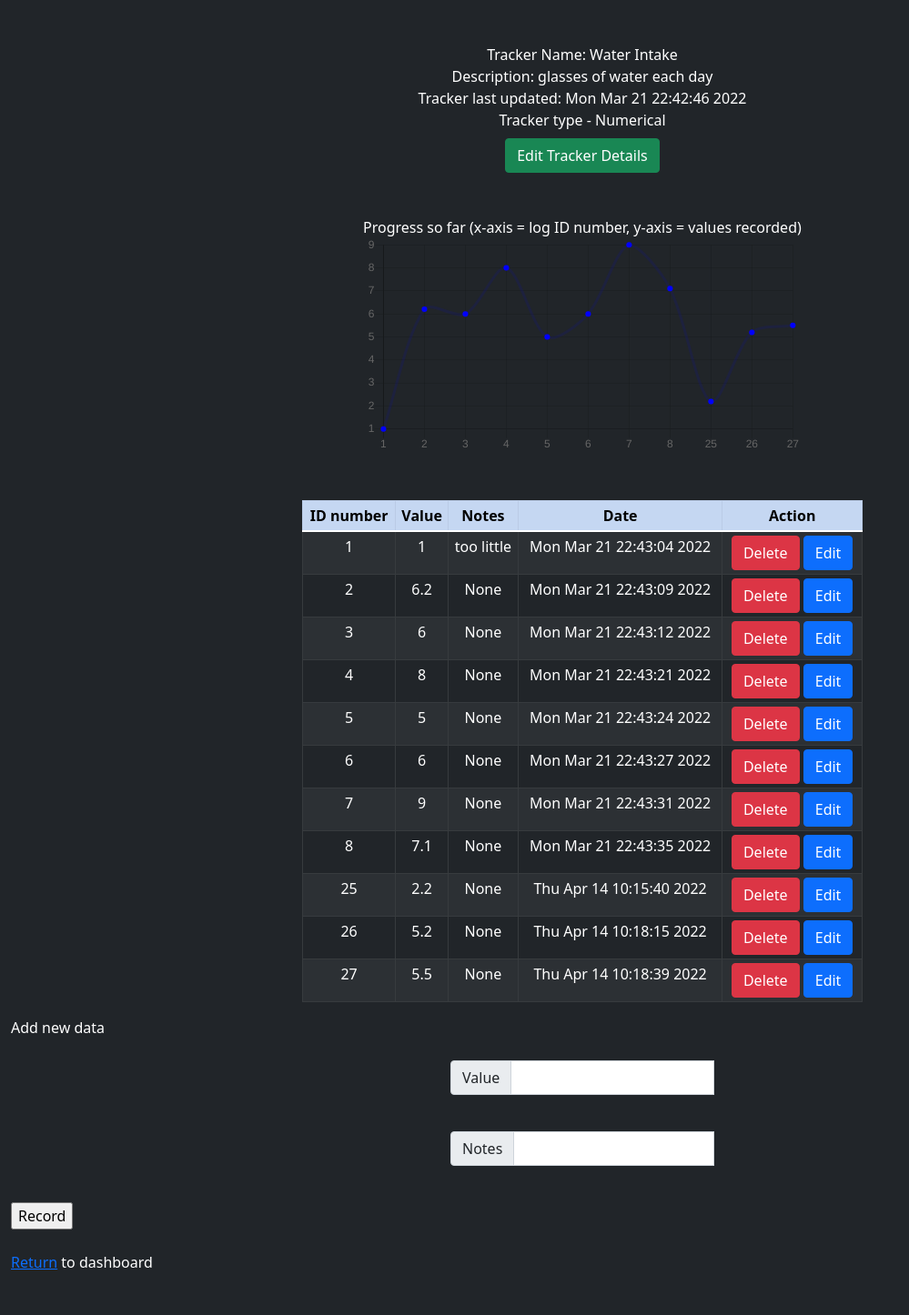
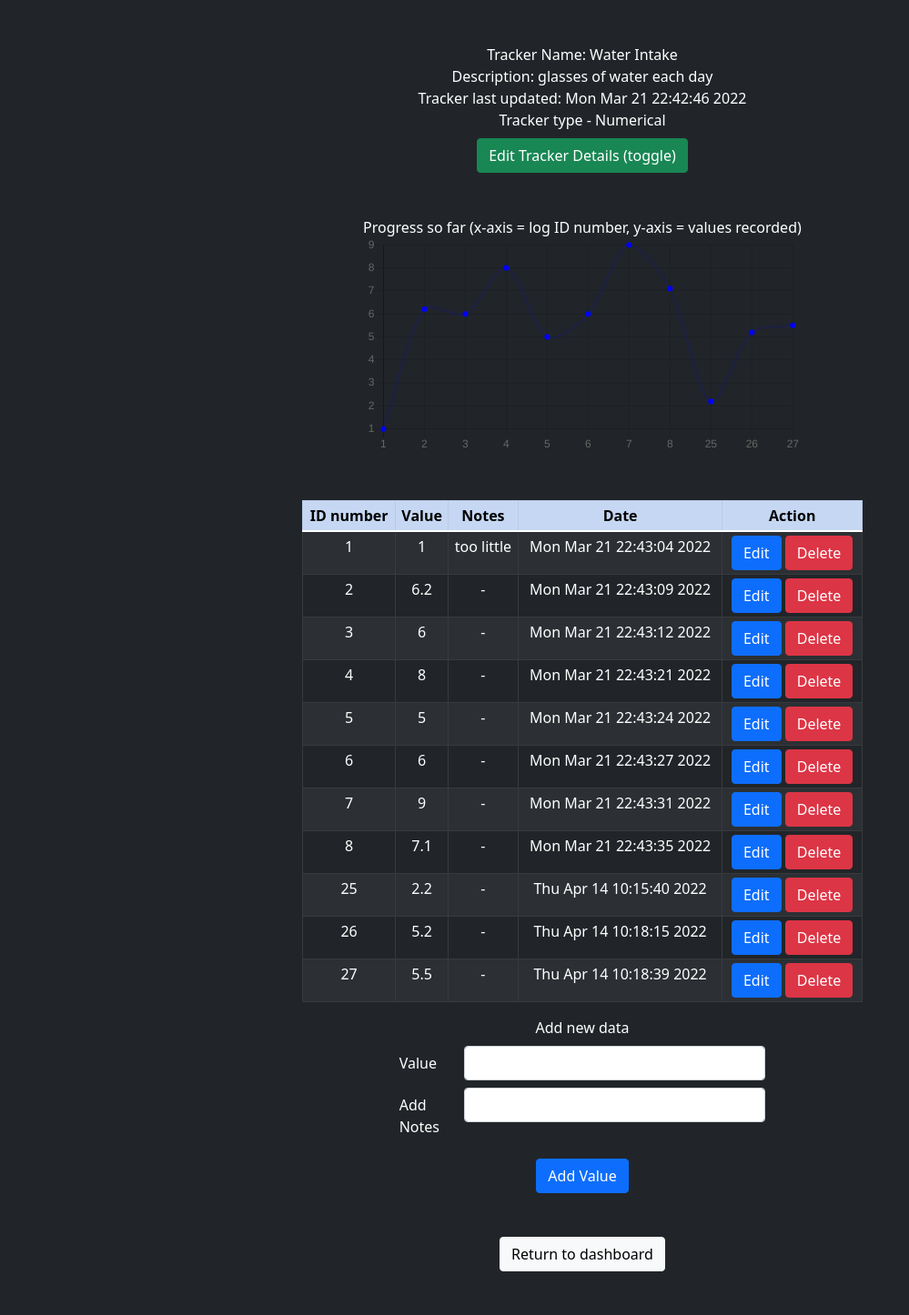
Before and after one commit to SayonilMitra/Quantified-Self-App, a Flask app: page /trackerdetails/1 in a window 1280 px wide. Shown: the whole page at 91% size, without its empty margins (0-999 px from the left). Before the commit the page ends 1396 px from the top, so only its background shows below. Run offline with Flask 2, Linux system fonts and the light colour scheme.

Commit message:
added some more Bootstrap to some forms

```diff
--- a/templates/trackerdetails.html
+++ b/templates/trackerdetails.html
@@ -27,7 +27,23 @@
 </div>
 <div class="row mt-2 justify-content-center">
     <div class="col-auto">
-        <a class="btn btn-success" href='/edittrackerform/{{tracker["tracker_id"]}}'>Edit Tracker Details</a>
+        <a class="btn btn-success" onclick="document.getElementById('edittrackerform').classList.toggle('d-none')">Edit
+            Tracker Details (toggle)</a>
+    </div>
+</div>
+<div class="row mt-3 d-none justify-content-center" id="edittrackerform">
+    <div class="col-auto">
+        <form action="/edittracker/{{tracker_id}}" method="post">
+            <label class="form-label" for="tracker_name">Tracker name</label>
+            <input class="form-control" type="text" name="tracker_name" id="tracker_name"> <br>
+            <label class="form-label" for="tracker_description">Tracker description</label>
+            <input class="form-control" type="text" name="tracker_description" id="tracker_description">
+        </form>
+    </div>
+    <div class="col-12 justify-content-center d-flex">
+        <div class="col-auto">
+            <input class="btn btn-primary mt-3" type="submit" value="Confirm">
+        </div>
     </div>
 </div>
 
@@ -69,7 +85,8 @@
 
 <div class="row mt-5 justify-content-center">
     <div class="col-6">
-        <table class="table thead-light table-dark table-bordered table-striped table-hover table-sm text-center">
+        <table
+            class="table thead-light table-dark table-bordered table-striped table-hover table-sm text-center table-responsive">
             <tr class="table-primary">
                 <th>ID number</td>
                 <th>Value</td>
@@ -82,27 +99,57 @@
                 <tr>
                     <td>{{userlog["log_id"]}}</td>
                     <td>{{userlog["log_value"]}}</td>
-                    <td>{% if userlog["log_note"] == "" %}{% else %}{{userlog["log_note"]}}{% endif %}</td>
+                    <td>{% if userlog["log_note"] == None %}-{% else %}{{userlog["log_note"]}}{% endif %}</td>
                     <td>{{userlog["log_time"]}}</td>
                     <td>
+                        <!-- <a class="btn btn-primary" href='/editlogform/{{userlog["log_id"]}}'>Edit</a> -->
+                        <a class="btn btn-primary" href="#editlogform"
+                            onclick="document.getElementById('editlogform').classList.toggle('d-none')">Edit</a>
                         <a class="btn btn-danger" href='/deletelog/{{userlog["log_id"]}}'>Delete</a>
-                        <a class="btn btn-primary" href='/editlogform/{{userlog["log_id"]}}'>Edit</a>
                     </td>
                 </tr>
                 {% endfor %}
             </tbody>
         </table>
     </div>
-
 </div>
 
-Add new data <br> <br>
-<form class="" action='/createlog/{{tracker["tracker_id"]}}' method="post" class="container-sm w-25">
-    {% include "value_input_form.html" %}
-    <br>
-    <input type="submit" value="Record">
-</form>
-<br>
+<div class="row justify-content-center d-none" id="editlogform">
+    <div class="col-12 col-sm-8 col-md-4">
+        Input new value <br>
+        <form action="/editlog/{{log_id}}" method="post">
+            {% include "value_input_form.html" %}
+            <br>
+            <input type="submit" value="Confirm">
+        </form>
+    </div>
+</div>
 
-<a href="/dashboard/{{user_name}}">Return</a> to dashboard
+<div class="row justify-content-center">
+    <div class="col-auto">
+        Add new data
+    </div>
+</div>
+
+<!-- Form for adding new data -->
+
+<div class="row justify-content-center">
+    <div class="col-12 col-sm-8 col-md-4">
+        <form id="record_value" class="" action='/createlog/{{tracker["tracker_id"]}}' method="post">
+            {% include "value_input_form.html" %}
+        </form>
+    </div>
+</div>
+<div class="row justify-content-center">
+    <div class="col-auto">
+        <button form="record_value" class="btn btn-primary mt-3" type="submit">Add Value</button>
+    </div>
+</div>
+
+<div class="row mt-5 mb-5 justify-content-center">
+    <div class="col-auto">
+        <a class="btn btn-light" href="/dashboard/{{user_name}}">Return to dashboard</a>
+    </div>
+</div>
+
 {% endblock %}
--- a/templates/value_input_form.html
+++ b/templates/value_input_form.html
@@ -1,8 +1,9 @@
 {% if tracker["tracker_type"] == "numerical_tracker"%}
-<div class="input-group mb-3 container-sm w-25">
-    <span class="input-group-text" id="log_value">Value</span>
-    <input type="number" step="0.1" class="form-control" name="log_value" aria-label="Value"
-        aria-describedby="log_value"><br>
+<div class="row mt-2 form-group d-flex justify-content-center">
+    <label class="col-form-label col-sm-2" for="log_value">Value</label>
+    <div class="col-sm-10">
+        <input type="number" step="0.1" class="form-control" name="log_value" id="log_value">
+    </div>
 </div>
 {% endif %}
 
@@ -43,9 +44,9 @@ Your options <br>
 {% endfor %}
 {% endif %}
 
-<br>
-
-<div class="input-group mb-3 container-sm w-25">
-    <span class="input-group-text" id="log_note">Notes</span>
-    <input type="text" class="form-control" name="log_note" aria-label="Minutes" aria-describedby="log_note"><br>
+<div class="row mt-2 form-group justify-content-center">
+    <label class="col-form-label col-sm-2" for="log_note">Add Notes</label>
+    <div class="col-sm-10">
+        <input type="text" class="form-control" name="log_value" id="log_value">
+    </div>
 </div>
```
Also changed, not shown: templates/edittracker.html (deleted, +0 -14 lines), database.sqlite.
